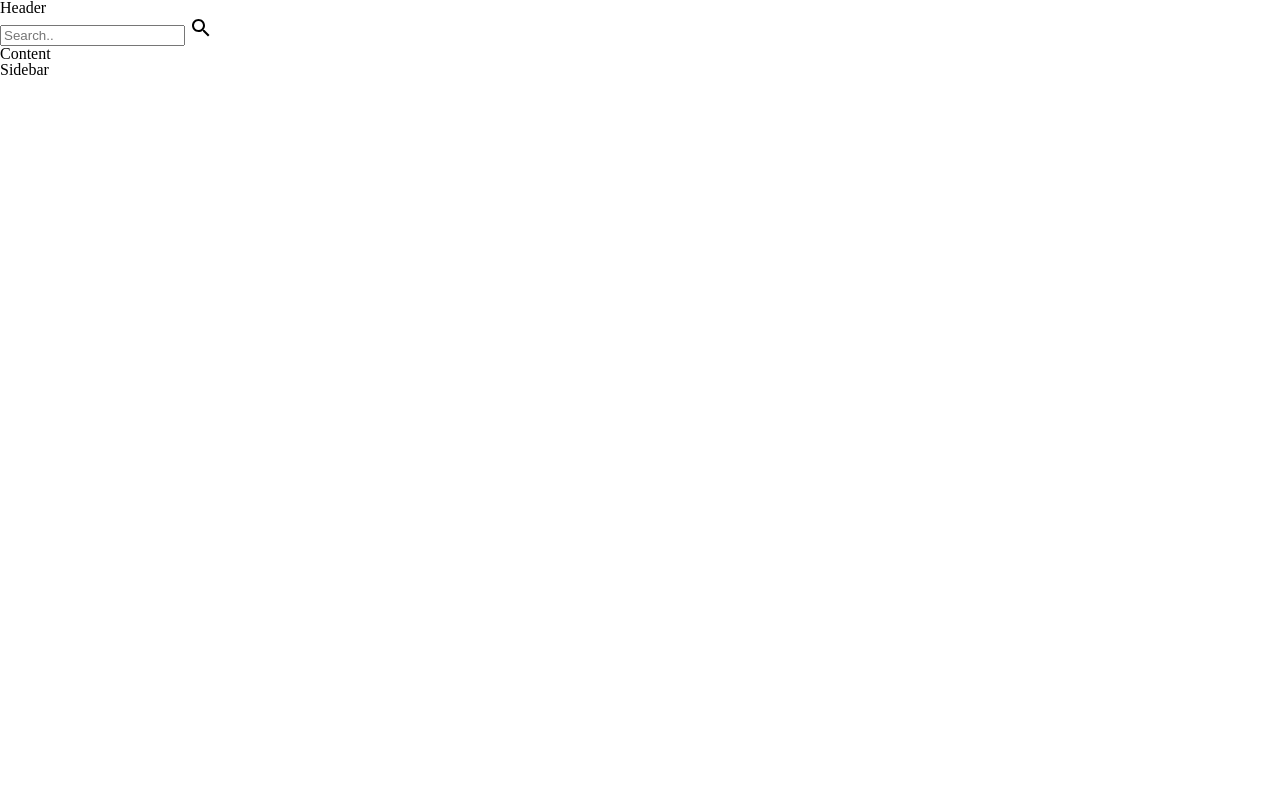
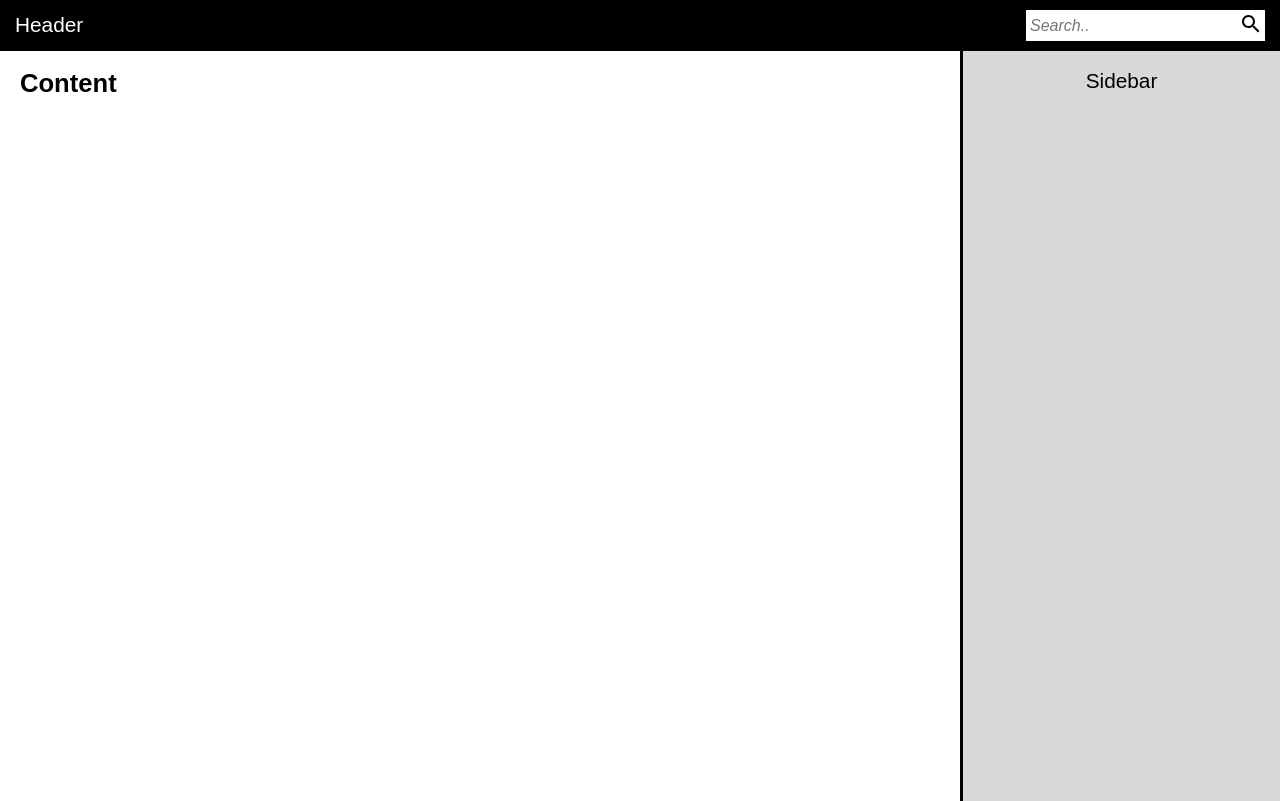
Before and after one commit to tjmedcalf/xero-frontend-dev-test, a website: page css-html/index.html in a window 1280 px wide. Drawn offline with nearby package versions, Linux system fonts and the light colour scheme; files that its build step writes are made by us from their sources.

Commit message:
Added remaing styles
- added grid
- added readme
- added searchbox styles
- removed wrapper

```diff
--- a/css-html/css/scss/style.scss
+++ b/css-html/css/scss/style.scss
@@ -12,21 +12,101 @@ $mq-breakpoints: (
 // GENERIC
 @import "reset";
 
+html, body {
+  margin: 0;
+  padding: 0;
+  height: 100%;
+  font-family: Arial, Helvetica, sans-serif;
+}
+
+button {
+  border: none;
+  background: none;
+}
+
+// ELEMENTS
+main {
+  h1 {
+    font-size: 1.6em;
+    font-weight: bold;
+  }
+
+  h3 {
+    font-size: 1.3em;
+  }
+}
+
+
 // OBJECTS
-.o-wrapper {
+
+//--- grid
+.o-grid {
+  position: relative;
+  display: grid;
+  height: auto;
+  min-height: calc(100% - 50px);
 
   @include mq(desktop) {
+    grid-template-columns: 75% 25%;
+  }
+}
 
+.o-grid__cell {
+  padding: 20px;
+}
+
+.o-grid__cell--aside {
+  background: #D9D8D9;
+  text-align: center;
+
+  @include mq(desktop) {
+    border-left: 3px solid black;
   }
 }
 
 // COMPONENTS
+//--- header
 .c-header {
-
+  padding: 10px 15px;
+  display: flex;
+  justify-content: space-between;
+  align-items: center;
+  background-color: black;
 }
 
+.c-header__title {
+  color: white;
+
+  @include mq(desktop) {
+    font-size: 1.3em;
+  }
+}
+
+.c-header__search {
+  @include mq($until: tablet) {
+    max-width: 70%;
+  }
+}
+
+//--- searchbox
 .c-searchBox {
+  background: white;
+  display: flex;
+  padding: 2px;
+  justify-content: space-between;
+}
 
+.c-searchBox__input {
+  max-width: calc(100% - 30px);
+  border: none;
+  font-size: 1em;
+
+  &:focus, &:active {
+    outline: none;
+  }
+  &::placeholder {
+    font-style: italic;
+  }
 }
 
 // UTILITIES
--- a/css-html/index.html
+++ b/css-html/index.html
@@ -4,20 +4,19 @@
 <head>
   <meta charset="utf-8">
   <title>Xero Frontend Dev Test</title>
-  <meta name="description" content="">
+  <meta name="description" content="A basic layout to show off my mad css/html skills">
   <meta name="viewport" content="width=device-width, initial-scale=1">
 
   <link rel="stylesheet" href="css/style.css">
 </head>
 
 <body>
-  <div class="o-wrapper">
   <header class="c-header">
-      <h1>Header</h1>
+    <h1 class="c-header__title">Header</h1>
 
     <div class="c-header__search">
       <div class="c-searchBox">
-          <input type="search" placeholder="Search..">
+        <input class="c-searchBox__input c-searchBox__input--text" type="text" placeholder="Search..">
 
         <button class="c-searchBox__btn">
           <svg aria-hidden="true" aria-labelledby="svg-title" xmlns="http://www.w3.org/2000/svg" width="24" height="24" viewBox="0 0 24 24">
@@ -29,19 +28,15 @@
     </div>
   </header>
 
-    <main>
-      <article>
+  <main class="o-grid">
+    <article class="o-grid__cell o-grid__cell--main">
       <h1>Content</h1>
     </article>
 
-      <aside>
+    <aside class="o-grid__cell o-grid__cell--aside">
       <h3>Sidebar</h3>
     </aside>
   </main>
-  </div>
-
-
-
 </body>
 
 </html>
```
Also changed, not shown: css-html/README.md (added), css-html/css/style.css (added), 1 other file. Lines whose indentation alone changed are shown as unchanged.
